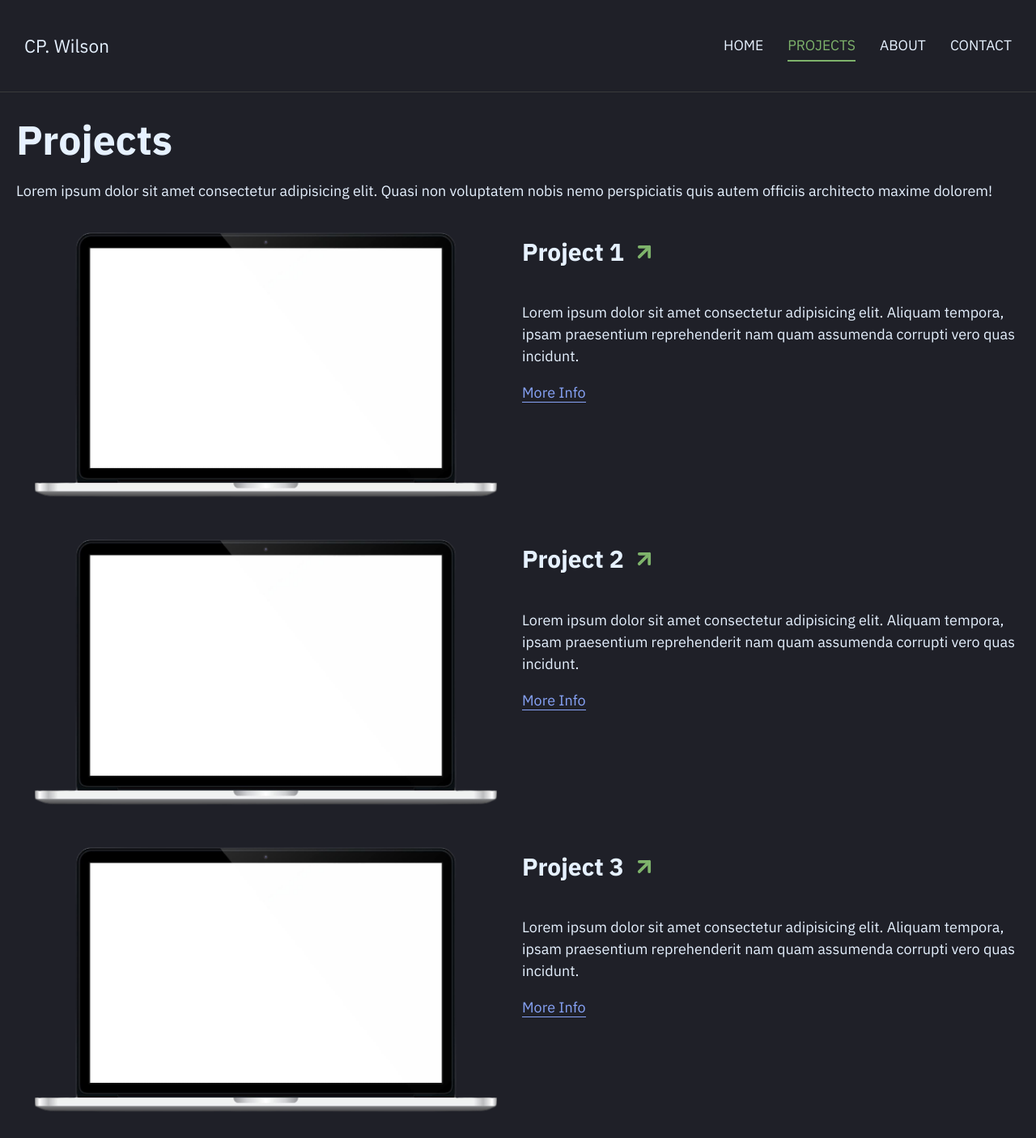
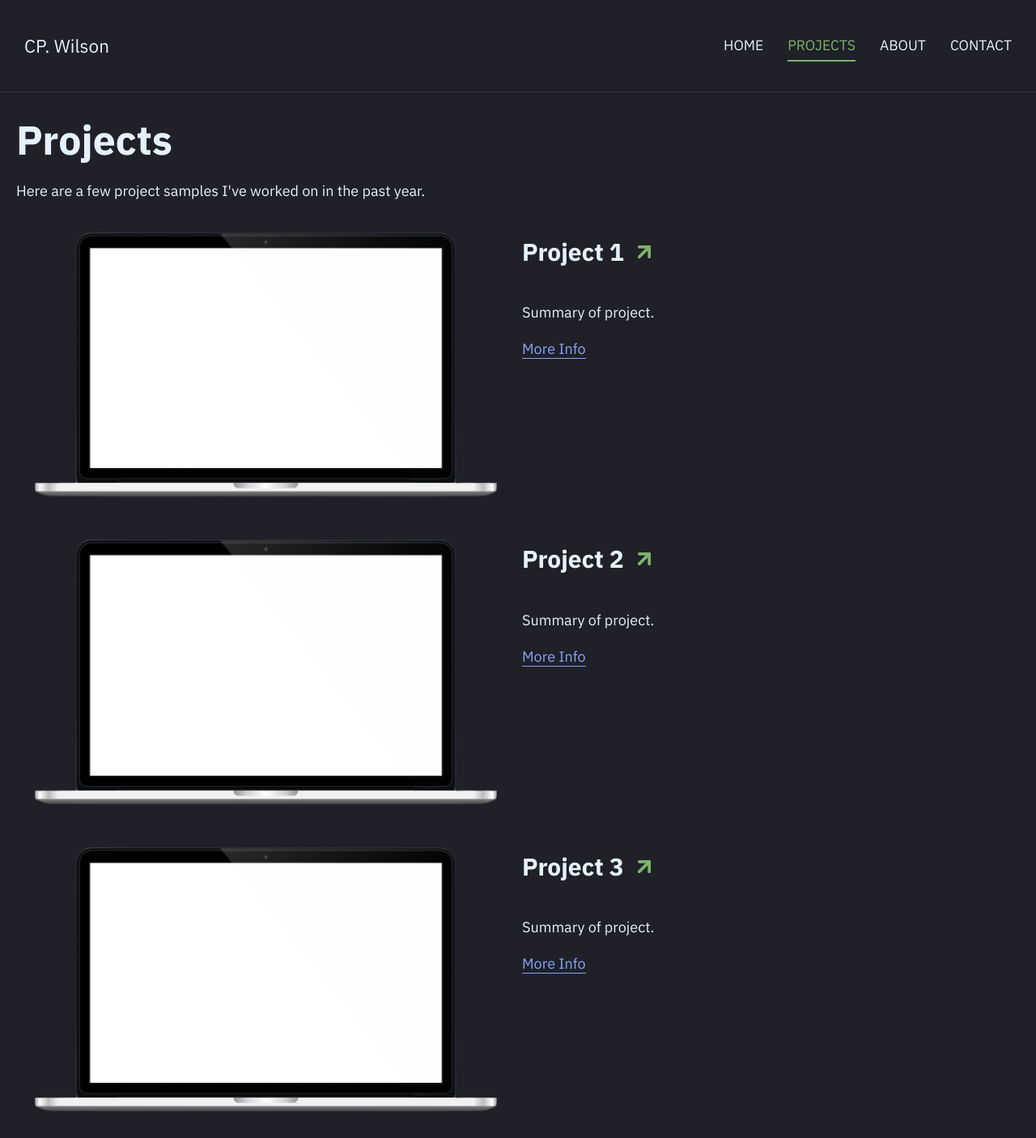
Before and after one commit to cpwilson87/portfolio, a React (Vite) app: page /projects in a window 1280 px wide. Shown: the whole page at 81% size. Built offline with nearby package versions, Linux system fonts and the light colour scheme.

Commit message:
fix: fixed spelling errors on projects page

```diff
--- a/src/pages/projects/projects.jsx
+++ b/src/pages/projects/projects.jsx
@@ -7,10 +7,7 @@ const Projects = () => {
 	return (
 		<div>
 			<h1>Projects</h1>
-			<p>
-				Lorem ipsum dolor sit amet consectetur adipisicing elit. Quasi non voluptatem nobis nemo
-				perspiciatis quis autem officiis architecto maxime dolorem!
-			</p>
+			<p>Here are a few project samples I've worked on in the past year.</p>
 			<section className={styles.layout}>
 				{/* Project 1 */}
 				<img src="/project-example.png" alt="Project Screenshot" />
@@ -19,10 +16,7 @@ const Projects = () => {
 						<p>Project 1</p>
 						<ArrowIcon className="text-green" />
 					</Link>
-					<p>
-						Lorem ipsum dolor sit amet consectetur adipisicing elit. Aliquam tempora, ipsam
-						praesentium reprehenderit nam quam assumenda corrupti vero quas incidunt.
-					</p>
+					<p>Summary of project.</p>
 					<Link to="/projects/project-1">More Info</Link>
 				</div>
 				{/* Project 2 */}
@@ -32,10 +26,7 @@ const Projects = () => {
 						<p>Project 2</p>
 						<ArrowIcon className="text-green" />
 					</Link>
-					<p>
-						Lorem ipsum dolor sit amet consectetur adipisicing elit. Aliquam tempora, ipsam
-						praesentium reprehenderit nam quam assumenda corrupti vero quas incidunt.
-					</p>
+					<p>Summary of project.</p>
 					<Link to="/projects/project-2">More Info</Link>
 				</div>
 				{/* Project 3 */}
@@ -45,10 +36,7 @@ const Projects = () => {
 						<p>Project 3</p>
 						<ArrowIcon className="text-green" />
 					</Link>
-					<p>
-						Lorem ipsum dolor sit amet consectetur adipisicing elit. Aliquam tempora, ipsam
-						praesentium reprehenderit nam quam assumenda corrupti vero quas incidunt.
-					</p>
+					<p>Summary of project.</p>
 					<Link to="/projects/project-3">More Info</Link>
 				</div>
 			</section>
```
